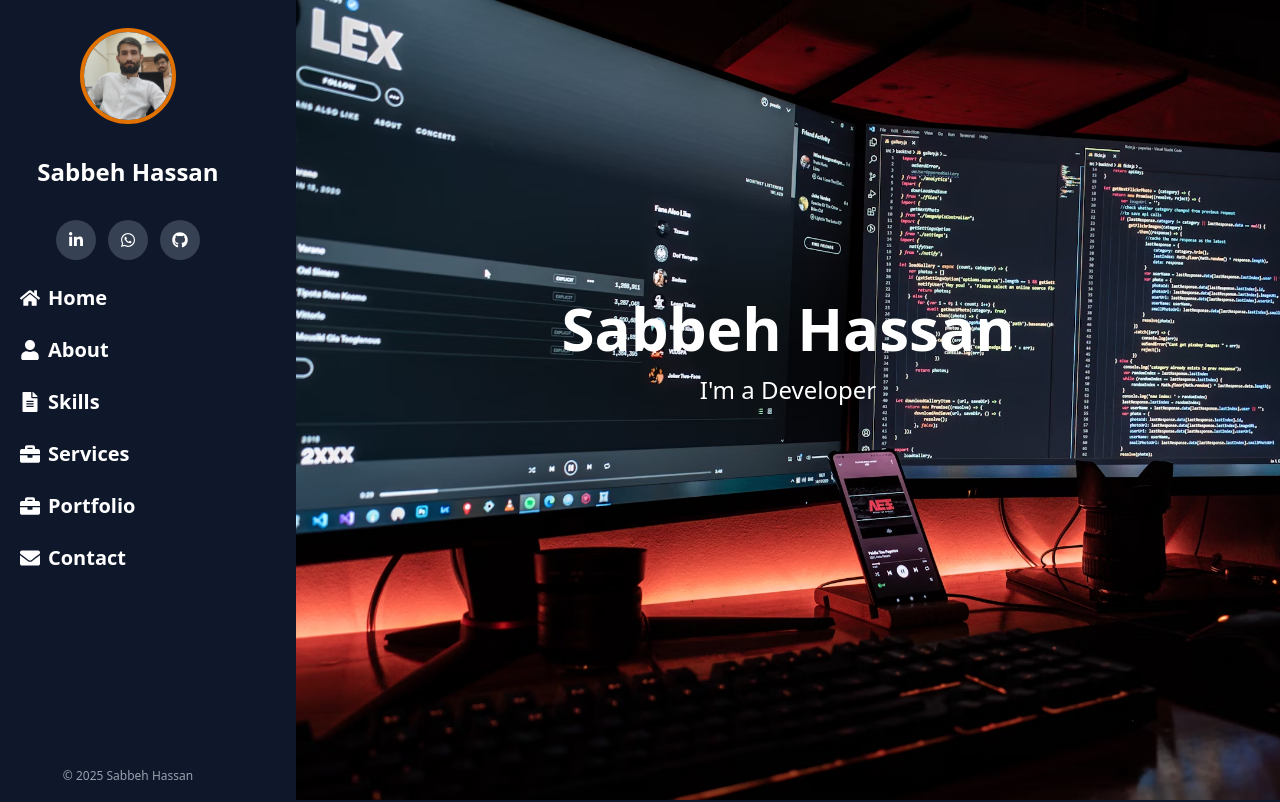
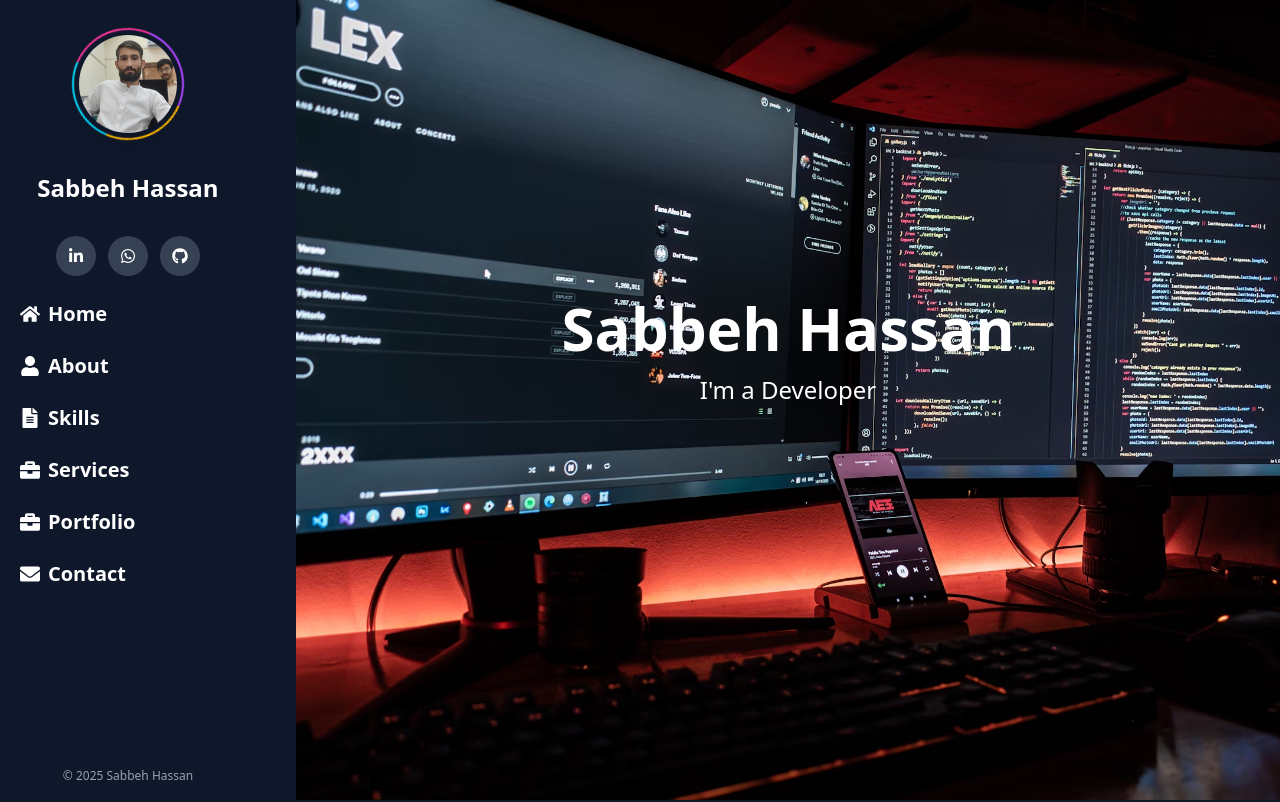
Before and after one commit to sabbehhassan/Portfolio, a React (Vite) app: page / in a window 1280 px wide. Shown: the top 802 px of the page. Built offline with nearby package versions, Linux system fonts and the light colour scheme.

Commit message:
added spinner border in profile image in sidebar

```diff
--- a/src/components/SideBarSection/index.jsx
+++ b/src/components/SideBarSection/index.jsx
@@ -30,11 +30,20 @@ const Sidebar = ({ menuOpen, setMenuOpen }) => {
         <div className="p-5 mt-2">
           {/* Profile */}
           <div className="flex flex-col items-center">
-            <img
-              src="/src/assets/white.jpg"
-              alt="Profile"
-              className="w-24 h-24 rounded-full object-cover border-4 border-amber-600 mb-4"
-            />
+            <div className="relative w-28 h-28 mb-4">
+              {/* Spinning Border Ring */}
+              <div className="absolute inset-0 animate-spin rounded-full border-[2px] border-transparent border-t-amber-400 border-r-cyan-400 border-b-pink-500 border-l-purple-500 z-0"></div>
+
+              {/* Image inside a slightly smaller container */}
+              <div className="relative w-[88%] h-[88%] top-[6%] left-[6%] rounded-full overflow-hidden shadow-lg z-10">
+                <img
+                  src="/src/assets/white.jpg"
+                  alt="Profile"
+                  className="w-full h-full object-cover"
+                />
+              </div>
+            </div>
+
             <h2 className="text-center text-2xl font-bold mt-4">
               Sabbeh Hassan
             </h2>
```
